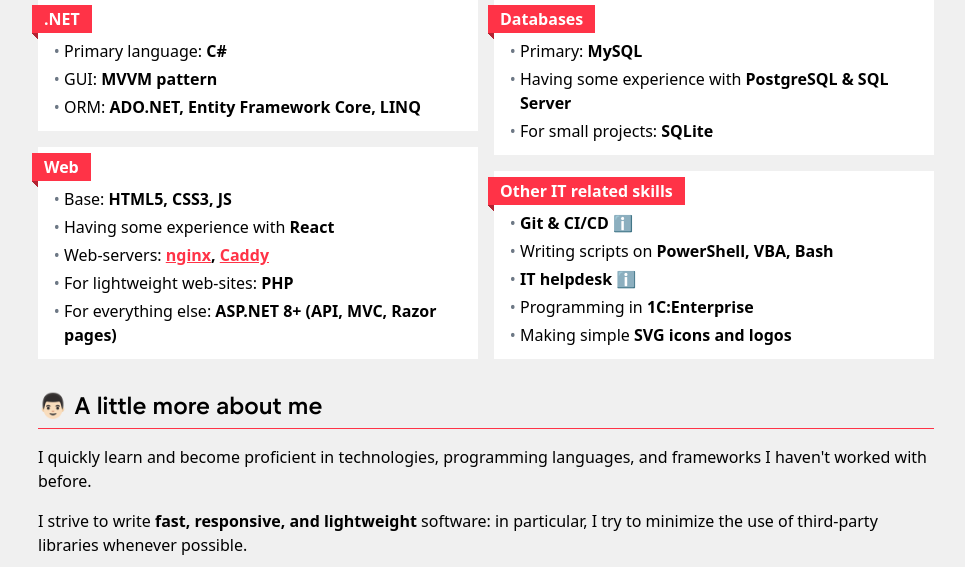
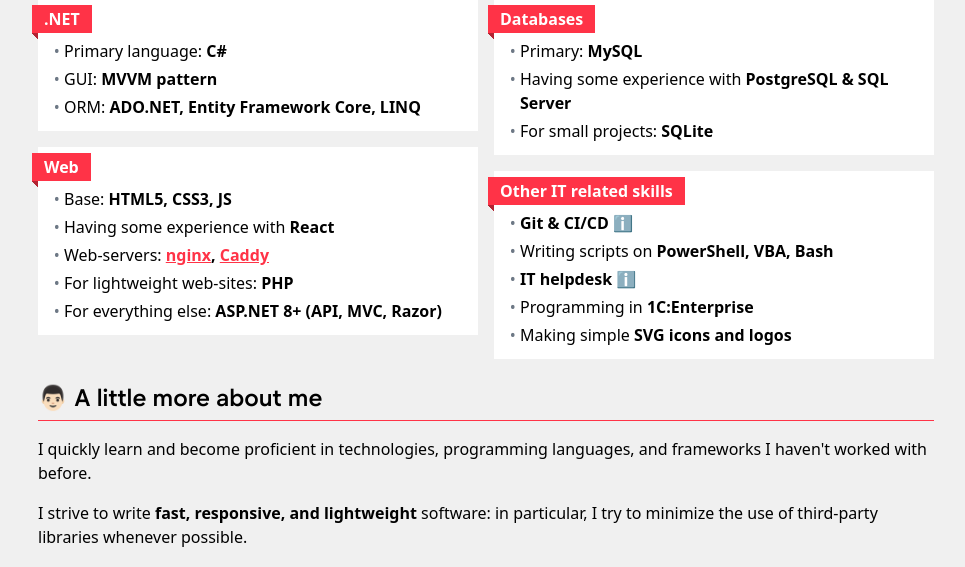
Before and after one commit to Elorucov/Me, a PHP site: page / in a window 1280 px wide. Shown: the part 580-1147 px from the top of the page, without its empty margins (154-1119 px from the left). Run offline with PHP 8.4, Linux system fonts and the light colour scheme.

Commit message:
Changed info about ASP.NET

```diff
--- a/index.php
+++ b/index.php
@@ -229,7 +229,7 @@ ob_start('removeWhitespace');
                             <li><?= $l["skills_experience"] ?> <b>React</b></li>
                             <li><?= $l["skills_server"] ?>: <b><a href="https://nginx.org">nginx</a>, <a href="https://caddyserver.com">Caddy</a></b></li>
                             <li><?= $l["skills_web_light"] ?>: <b>PHP</b></li>
-                            <li><?= $l["skills_on_else"] ?>: <b>ASP.NET 8+ (API, MVC, Razor pages)</b></li>
+                            <li><?= $l["skills_on_else"] ?>: <b>ASP.NET 8+ (API, MVC, Razor)</b></li>
                         </ul>
                     </div>
                     <div class="infoblock">
```
